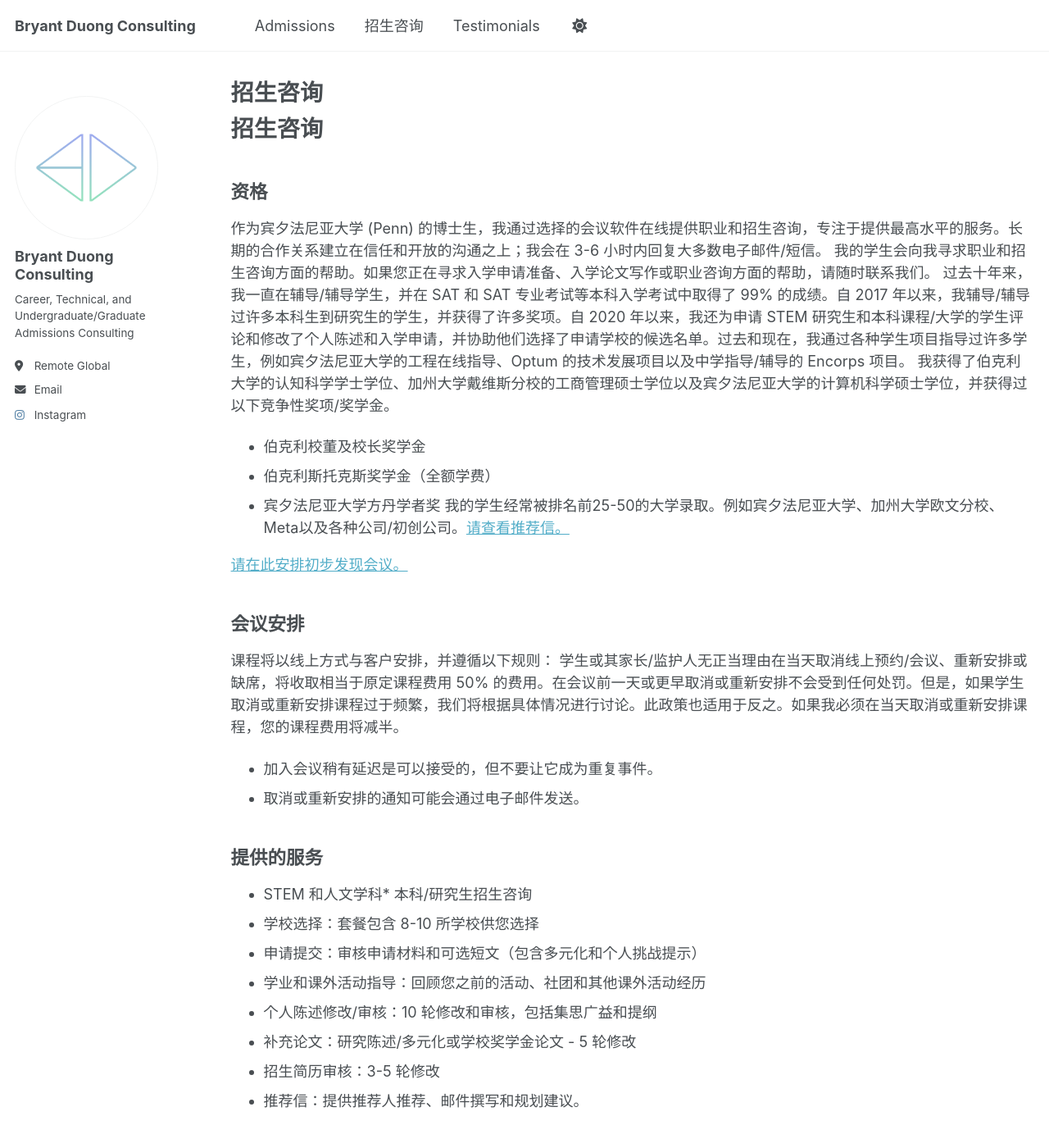
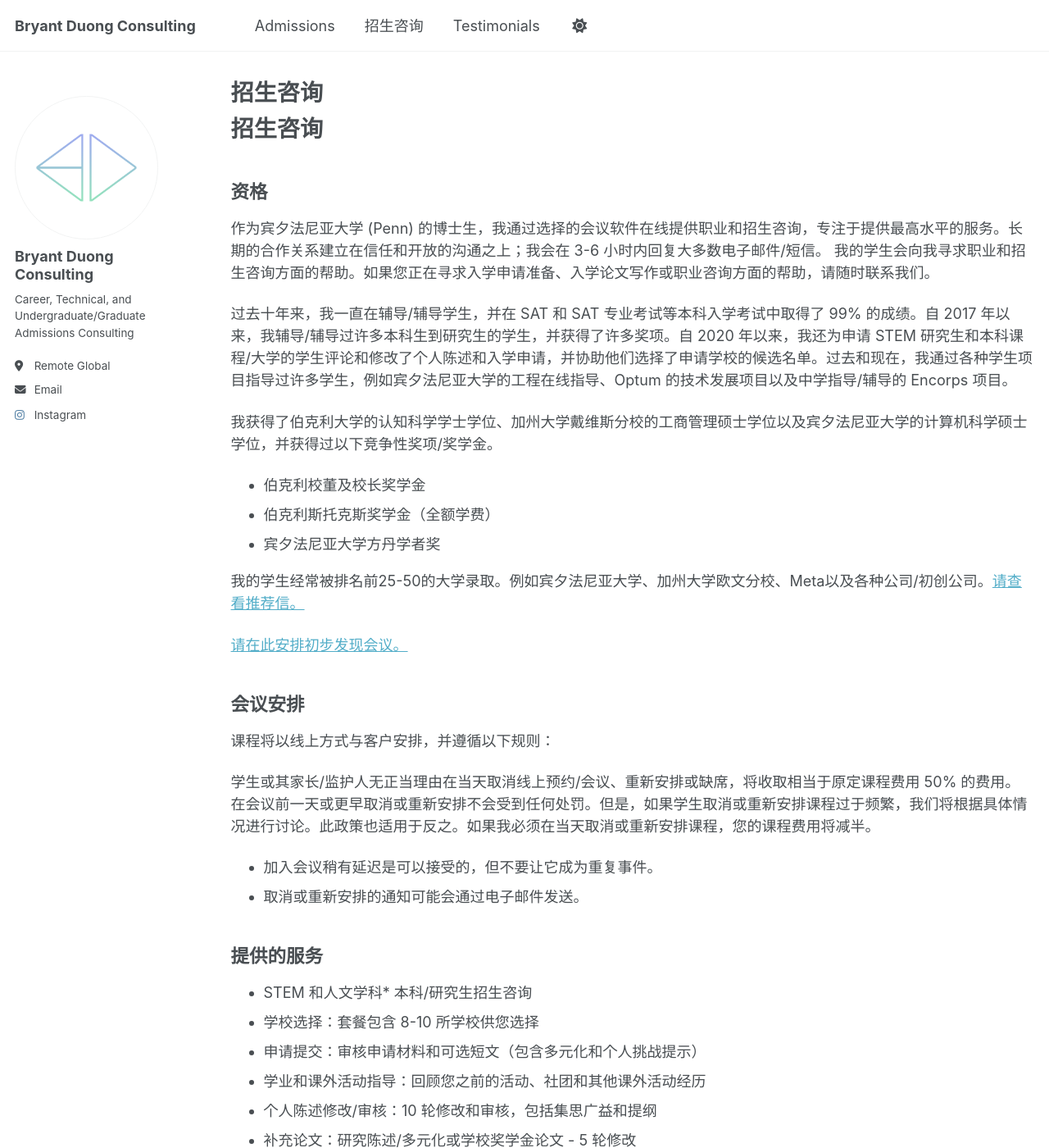
Before and after one commit to bryantduongconsulting/bryantduongconsulting.github.io, a Jekyll site: the page built from _pages/admissions_cn.md, in a window 1280 px wide and 1400 px high. Shown: the whole window at 82% size. Built offline with Jekyll 4.4.1, drawn with Linux system fonts in a browser that asks for light colours; a script that is not in the unit is left out; some of the changed text lies outside the part shown.

```diff
--- a/_pages/admissions_cn.md
+++ b/_pages/admissions_cn.md
@@ -10,11 +10,14 @@ author_profile: true
 ## 资格
 作为宾夕法尼亚大学 (Penn) 的博士生，我通过选择的会议软件在线提供职业和招生咨询，专注于提供最高水平的服务。长期的合作关系建立在信任和开放的沟通之上；我会在 3-6 小时内回复大多数电子邮件/短信。
 我的学生会向我寻求职业和招生咨询方面的帮助。如果您正在寻求入学申请准备、入学论文写作或职业咨询方面的帮助，请随时联系我们。
+
 过去十年来，我一直在辅导/辅导学生，并在 SAT 和 SAT 专业考试等本科入学考试中取得了 99% 的成绩。自 2017 年以来，我辅导/辅导过许多本科生到研究生的学生，并获得了许多奖项。自 2020 年以来，我还为申请 STEM 研究生和本科课程/大学的学生评论和修改了个人陈述和入学申请，并协助他们选择了申请学校的候选名单。过去和现在，我通过各种学生项目指导过许多学生，例如宾夕法尼亚大学的工程在线指导、Optum 的技术发展项目以及中学指导/辅导的 Encorps 项目。
+
 我获得了伯克利大学的认知科学学士学位、加州大学戴维斯分校的工商管理硕士学位以及宾夕法尼亚大学的计算机科学硕士学位，并获得过以下竞争性奖项/奖学金。
 *	伯克利校董及校长奖学金
 *	伯克利斯托克斯奖学金（全额学费）
 *	宾夕法尼亚大学方丹学者奖
+
 我的学生经常被排名前25-50的大学录取。例如宾夕法尼亚大学、加州大学欧文分校、Meta以及各种公司/初创公司。[请查看推荐信。](https://bryantduongconsulting.github.io/testimonials/)
 
 [请在此安排初步发现会议。](https://calendly.com/bryanttduong/30min)
@@ -24,7 +27,9 @@ author_profile: true
 
 ## 会议安排
 课程将以线上方式与客户安排，并遵循以下规则：
+
 学生或其家长/监护人无正当理由在当天取消线上预约/会议、重新安排或缺席，将收取相当于原定课程费用 50% 的费用。在会议前一天或更早取消或重新安排不会受到任何处罚。但是，如果学生取消或重新安排课程过于频繁，我们将根据具体情况进行讨论。此政策也适用于反之。如果我必须在当天取消或重新安排课程，您的课程费用将减半。
+
 *	加入会议稍有延迟是可以接受的，但不要让它成为重复事件。
 *	取消或重新安排的通知可能会通过电子邮件发送。
 
@@ -43,7 +48,8 @@ author_profile: true
 *	行业简历审核，针对IT/科技行业以及顶级科技/金融公司申请
 *	求职信审核/模板制作（3轮）
 *	薪资谈判策略如果收到录用通知
-奖学金论文服务
+
+## 奖学金论文服务
 *	一篇奖学金申请文书最多1500字可进行5轮修改
 *	免费提供LoR规划建议
 9-12 年级高中规划
@@ -51,7 +57,10 @@ author_profile: true
 *	AP 和社区大学课程规划
 *	课外活动和时间管理规划
 *	可选：学术竞争建议
-简历和求职信审查
+
+## 简历和求职信审查
 *	针对技术/量化职业的三轮临时审核，分别提供单独的服务
 
+---
+
 * = 人文学科可选，包括但不限于以下学科：心理学、社会学、公共政策/政治学、艺术史。请在初次见面时询问
```
